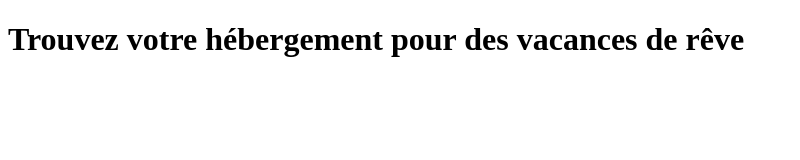
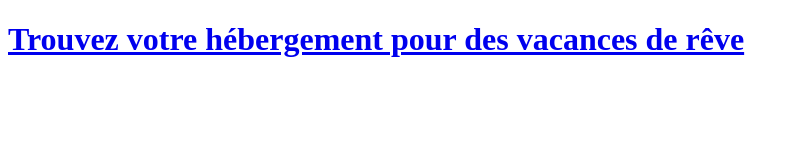
Before and after one commit to ALBEN75/Booki, a plain HTML site: page index.html in a window 1280 px wide. Shown: the whole page, without its empty margins (0-800 px from the left). Drawn offline with Linux system fonts and the light colour scheme.

Commit message:
Insertion-Images

```diff
--- a/index.html
+++ b/index.html
@@ -5,6 +5,9 @@
    <link rel="stylesheet" type="text/css" href="styles.css">
 </head>
 <body>
+   <a href="Images/Booki1.png">
+
    <h1>Trouvez votre hébergement pour des vacances de rêve</h1>
+
 </body>
 </html>
```
Also changed, not shown: Images/Booki1.png (added).
